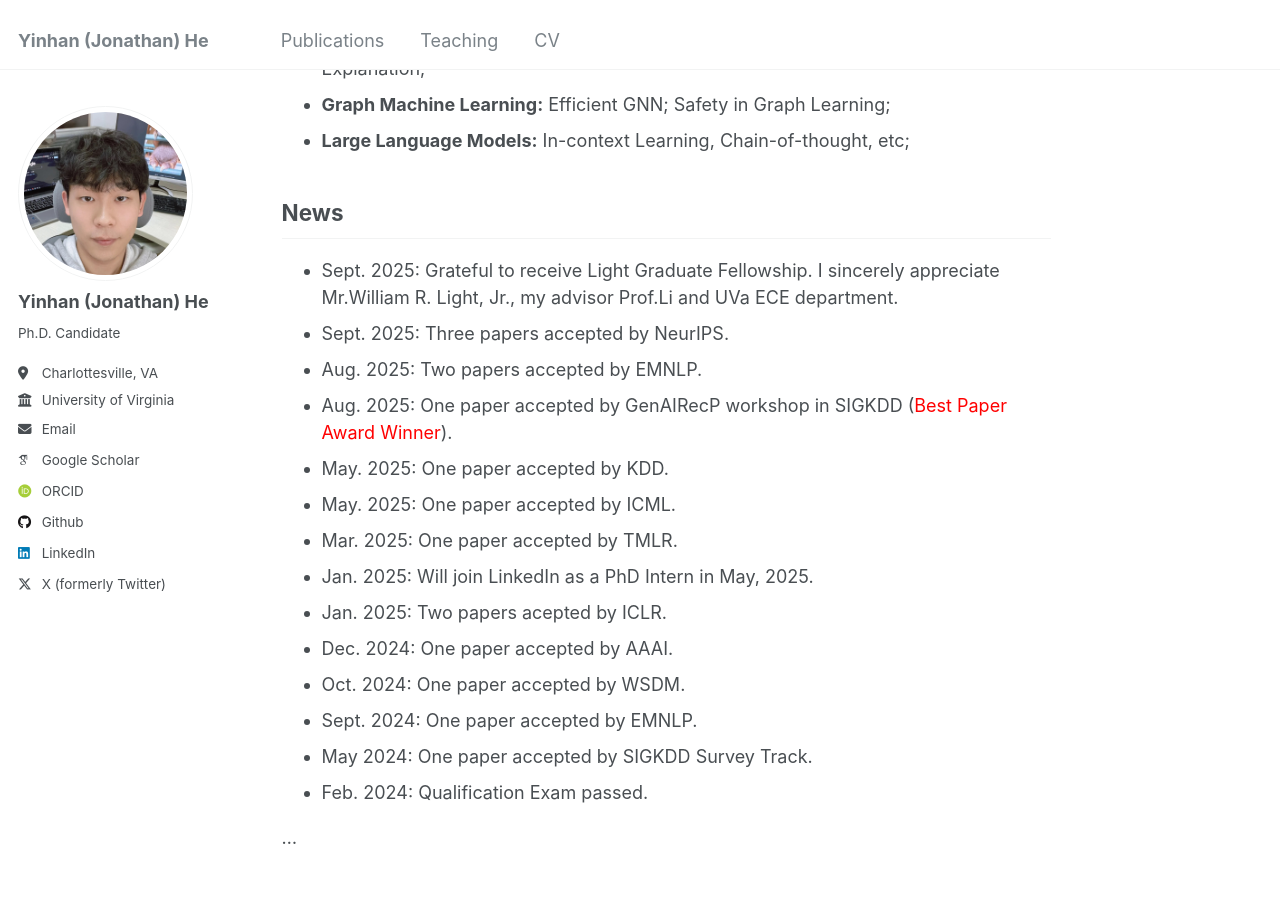
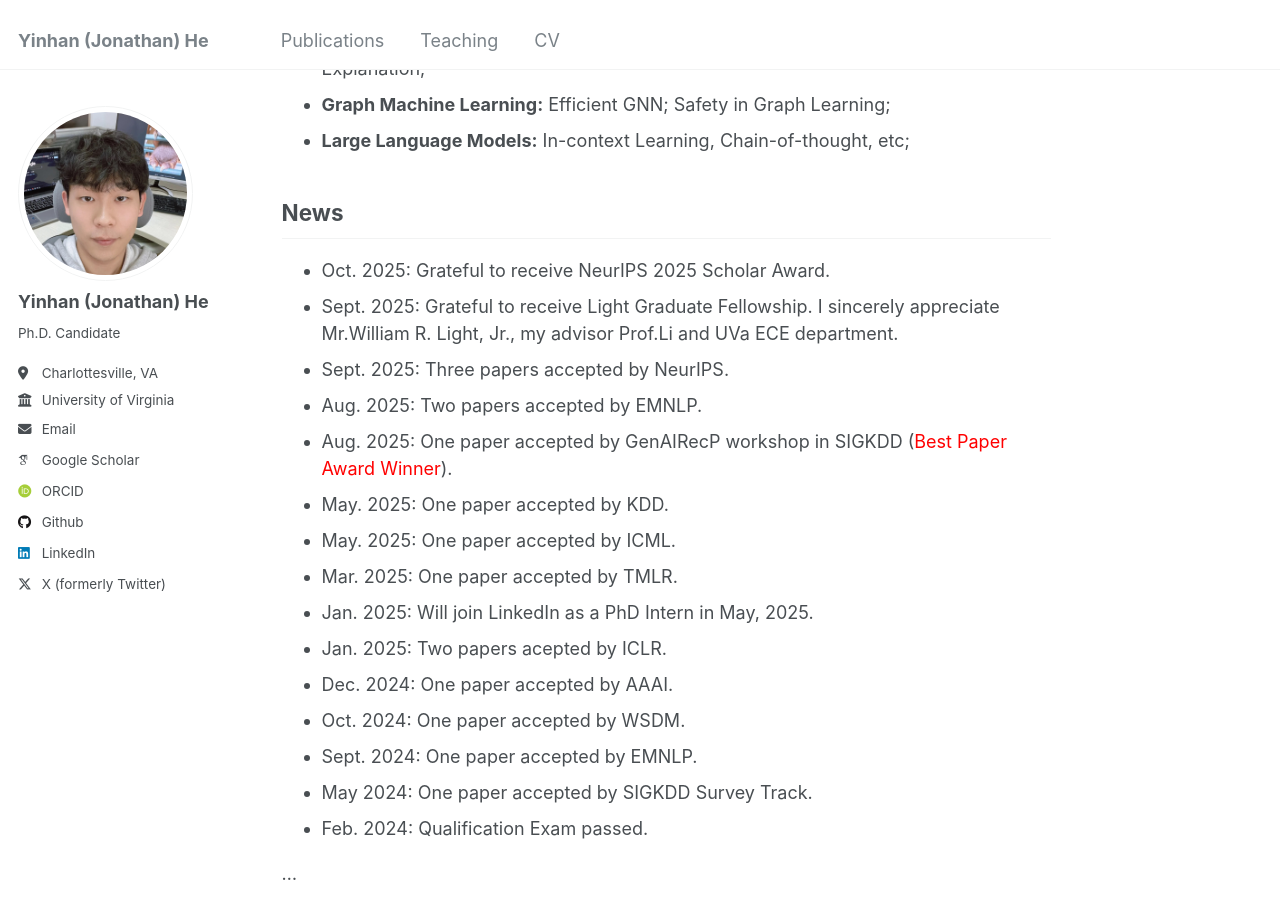
Before and after one commit to YinhanHe123/YinhanHe123.github.io, a Jekyll site: the page built from _pages/about.md, in a window 1280 px wide and 900 px high, scrolled down 406 px. Built offline with Jekyll 4.4.1, drawn with Linux system fonts in a browser that asks for light colours; some web fonts are replaced; a script that is not in the unit is left out.

Commit message:
Add news updates for awards and paper acceptances

```diff
--- a/_pages/about.md
+++ b/_pages/about.md
@@ -27,6 +27,7 @@ I am a Ph.D. candidate in the [Department of Electrical and Computer Engineering
 
 News
 ------
+* Oct. 2025: Grateful to receive  NeurIPS 2025 Scholar Award.
 * Sept. 2025: Grateful to receive Light Graduate Fellowship. I sincerely appreciate Mr.William R. Light, Jr., my advisor Prof.Li and UVa ECE department.
 * Sept. 2025: Three papers accepted by NeurIPS.
 * Aug. 2025: Two papers accepted by EMNLP.
```
